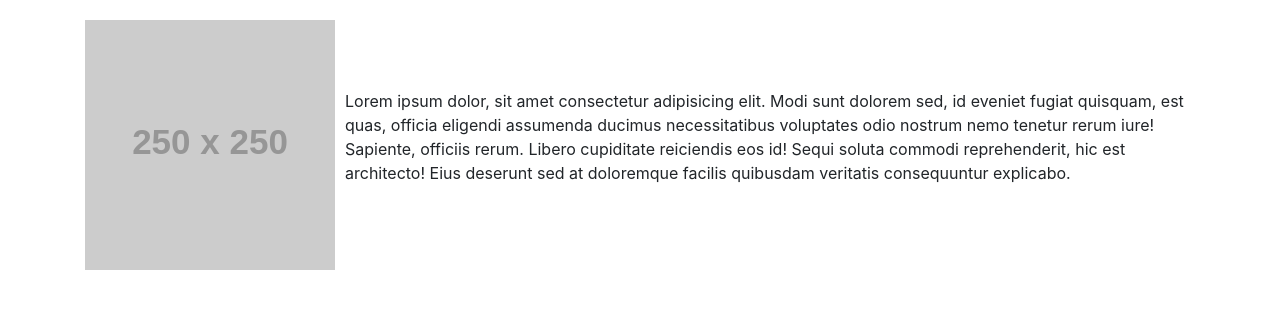
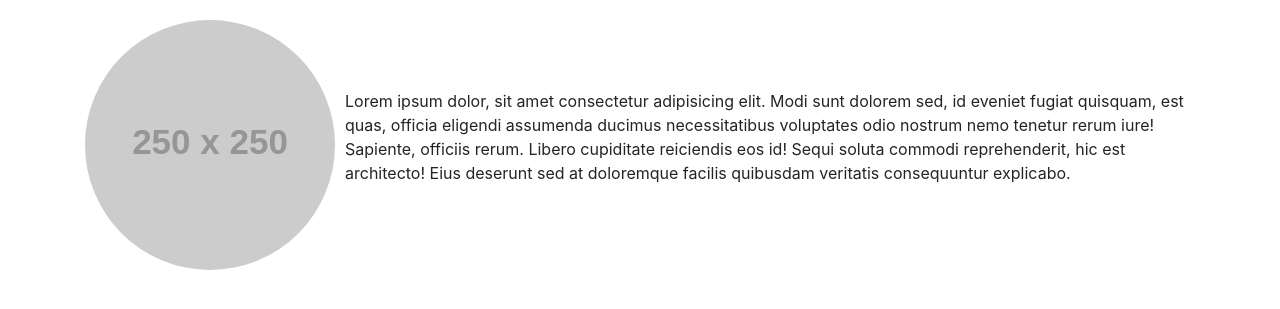
Before and after one commit to Robertcego/project0, a plain HTML site: page index.html in a window 1280 px wide. Shown: the part 215-524 px from the top of the page. Drawn offline with nearby package versions, Linux system fonts and the light colour scheme; placeholder pictures from the web are drawn by us.

Commit message:
Minor canges

```diff
--- a/style.scss
+++ b/style.scss
@@ -39,6 +39,10 @@ h1 {
   justify-content: center;
   align-items: center;
   padding: 15px;
+}
+
+#sample-image {
+  border-radius: 50%;
 }
 
 p {
```
Also changed, not shown: style.css, 1 other file.
